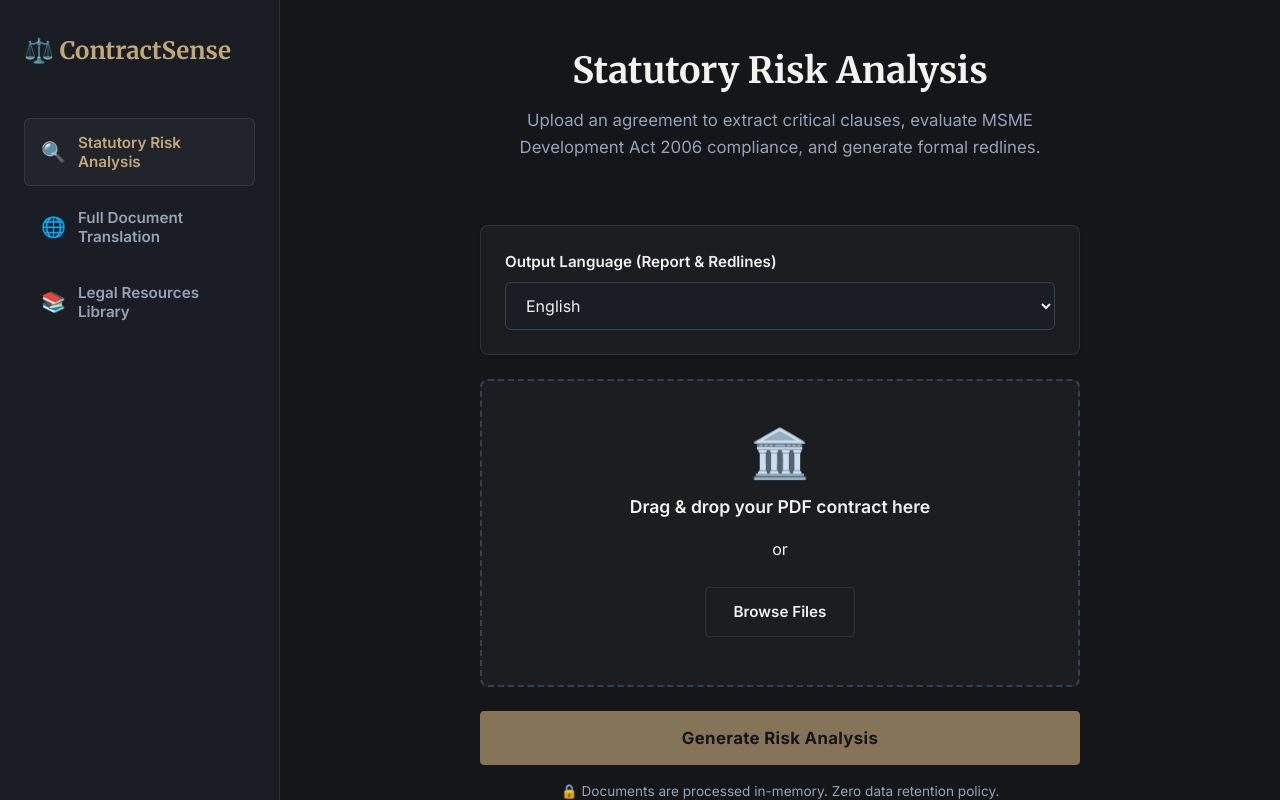
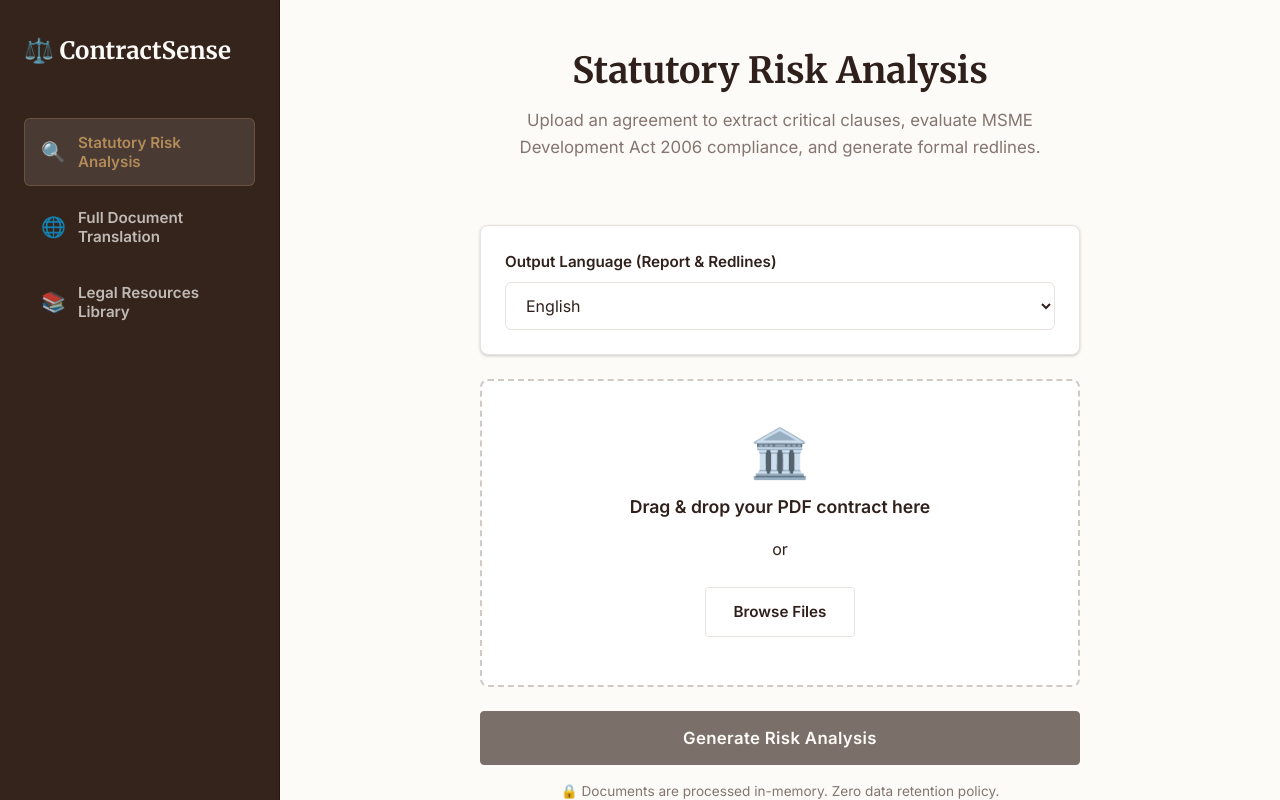
Before and after one commit to JohnValmont/ContractSense, a Next.js app in the folder frontend/: page /dashboard in a window 1280 px wide. Shown: the top 800 px of the page. Built offline with nearby package versions, Linux system fonts and the light colour scheme.

Commit message:
style: apply Mocha and Cream premium light theme based on login reference

```diff
--- a/frontend/src/app/components/LegalResources.module.css
+++ b/frontend/src/app/components/LegalResources.module.css
@@ -80,7 +80,7 @@
 .item {
   margin-bottom: 2rem;
   padding-bottom: 1.5rem;
-  border-bottom: 1px solid rgba(255, 255, 255, 0.05);
+  border-bottom: 1px solid var(--glass-border);
 }
 
 .item:last-child {
@@ -121,7 +121,7 @@
 }
 
 .templateCard {
-  background: rgba(255, 255, 255, 0.02);
+  background: #FCFBF8;
   border: 1px solid var(--glass-border);
   padding: 1.5rem;
   border-radius: 6px;
--- a/frontend/src/app/components/Navbar.module.css
+++ b/frontend/src/app/components/Navbar.module.css
@@ -5,7 +5,7 @@
   width: 100%;
   padding: 0 2rem;
   border-bottom: 1px solid var(--glass-border);
-  background: rgba(20, 22, 26, 0.85); /* Midnight Slate */
+  background: rgba(252, 251, 248, 0.85);
   backdrop-filter: blur(12px);
   -webkit-backdrop-filter: blur(12px);
 }
@@ -22,11 +22,11 @@
 .logo {
   font-family: var(--font-serif), serif;
   font-size: 1.5rem;
+  color: var(--text-primary);
   font-weight: 700;
   display: flex;
   align-items: center;
   gap: 0.5rem;
-  color: var(--gold-color);
   transition: opacity 0.2s;
 }
 
@@ -45,7 +45,7 @@
 .link {
   font-size: 0.95rem;
   font-weight: 600;
-  color: #fbfbf9;
+  color: var(--text-primary);
   transition: color 0.2s;
   font-family: var(--font-inter), sans-serif;
 }
--- a/frontend/src/app/dashboard/page.module.css
+++ b/frontend/src/app/dashboard/page.module.css
@@ -7,8 +7,8 @@
 
 /* ── Sidebar ── */
 .sidebar {
-  background-color: #1A1D24;
-  border-right: 1px solid var(--glass-border);
+  background-color: var(--accent-color);
+  border-right: 1px solid var(--accent-hover);
   padding: 2rem 1.5rem;
   display: flex;
   flex-direction: column;
@@ -17,7 +17,7 @@
 .logo {
   font-family: var(--font-serif), serif;
   font-size: 1.5rem;
-  color: var(--gold-color);
+  color: #FCFBF8;
   font-weight: 700;
   margin-bottom: 3rem;
   display: flex;
@@ -37,7 +37,7 @@
   gap: 0.75rem;
   padding: 0.85rem 1rem;
   border-radius: 6px;
-  color: var(--text-muted);
+  color: rgba(252, 251, 248, 0.7);
   font-weight: 600;
   font-size: 0.95rem;
   cursor: pointer;
@@ -49,14 +49,14 @@
 }
 
 .navItem:hover {
-  background-color: var(--glass-bg);
-  color: var(--text-primary);
+  background-color: rgba(252, 251, 248, 0.05);
+  color: #FCFBF8;
 }
 
 .navItem.active {
-  background-color: var(--glass-bg);
+  background-color: rgba(252, 251, 248, 0.1);
   color: var(--gold-color);
-  border-color: var(--glass-border);
+  border-color: rgba(179, 139, 89, 0.3);
 }
 
 .navIcon {
@@ -123,8 +123,8 @@
   width: 100%;
   padding: 0.75rem 1rem;
   border-radius: 6px;
-  border: 1px solid #334155;
-  background-color: #1A1D24;
+  border: 1px solid #E8E3DF;
+  background-color: #FFFFFF;
   color: var(--text-primary);
   font-family: var(--font-inter), sans-serif;
   font-size: 1rem;
@@ -146,14 +146,14 @@
   gap: 1rem;
   cursor: default;
   transition: all 0.25s ease;
-  border: 2px dashed #334155;
+  border: 2px dashed #D0C9C4;
   background: var(--glass-bg);
   border-radius: 8px;
 }
 
 .dropZone.dragging {
   border-color: var(--gold-color);
-  background: rgba(194, 168, 120, 0.05);
+  background: rgba(179, 139, 89, 0.1);
 }
 
 .uploadIcon {
@@ -169,9 +169,9 @@
 
 .fileName {
   font-size: 0.95rem;
-  color: var(--gold-color);
+  color: var(--accent-color);
   font-weight: 600;
-  background: rgba(194, 168, 120, 0.1);
+  background: rgba(179, 139, 89, 0.1);
   padding: 0.5rem 1.25rem;
   border-radius: 6px;
   border: 1px solid var(--glass-border);
--- a/frontend/src/app/globals.css
+++ b/frontend/src/app/globals.css
@@ -2,20 +2,23 @@
   --bg-color: #14161A;
   --text-color: #F3F2EE;
 
-  /* Midnight & Brushed Bronze Theme */
-  --accent-color: #C2A878; /* Brushed Bronze / Gold */
-  --accent-hover: #A68D5D;
-  --gold-color: #C2A878;
-  --gold-hover: #A68D5D;
-  --bg-color: #14161A; /* Midnight Slate */
-  --text-primary: #F3F2EE; /* Pearl White */
-  --text-muted: #94A3B8;
+  /* Mocha & Cream Theme */
+  --bg-color: #FCFBF8; /* Cream/Off-white */
+  --text-color: #2F201B; /* Dark Espresso */
 
-  --danger-color: #ef4444;
-  --warning-color: #f59e0b;
-  --success-color: #10b981;
-  --glass-bg: rgba(255, 255, 255, 0.03);
-  --glass-border: rgba(194, 168, 120, 0.15);
+  --accent-color: #35241C; /* Coffee Brown */
+  --accent-hover: #241610;
+  --gold-color: #B38B59; /* Muted Bronze */
+  --gold-hover: #967246;
+
+  --text-primary: #2F201B; /* Dark Espresso */
+  --text-muted: #85756E; /* Muted brown */
+
+  --danger-color: #dc2626;
+  --warning-color: #d97706;
+  --success-color: #16a34a;
+  --glass-bg: #FFFFFF;
+  --glass-border: #E8E3DF; /* Soft beige border */
 
   --font-inter: 'Inter', sans-serif;
   --font-serif: 'Merriweather', serif;
@@ -33,7 +36,7 @@ html {
 
 body {
   background-color: var(--bg-color);
-  color: var(--text-color);
+  color: var(--text-primary);
   font-family: var(--font-inter), sans-serif;
   line-height: 1.6;
   overflow-x: hidden;
@@ -53,18 +56,18 @@ a { color: inherit; text-decoration: none; }
   background: var(--glass-bg);
   border: 1px solid var(--glass-border);
   border-radius: 8px;
-  box-shadow: 0 4px 6px -1px rgba(0, 0, 0, 0.5), 0 2px 4px -2px rgba(0, 0, 0, 0.5);
+  box-shadow: 0 4px 6px -1px rgba(0, 0, 0, 0.05), 0 2px 4px -2px rgba(0, 0, 0, 0.05);
 }
 
 /* ── Buttons ────────────────────────────── */
 .btn-primary {
   display: inline-block;
   background: var(--accent-color);
-  color: #14161A;
+  color: #FCFBF8;
   padding: 0.75rem 1.75rem;
   border-radius: 4px;
-  border: 1px solid var(--gold-color);
-  font-weight: 700;
+  border: 1px solid var(--accent-color);
+  font-weight: 600;
   font-size: 0.95rem;
   font-family: var(--font-inter), sans-serif;
   cursor: pointer;
@@ -75,9 +78,9 @@ a { color: inherit; text-decoration: none; }
 }
 
 .btn-primary:hover {
-  background: var(--gold-hover);
-  border-color: var(--gold-hover);
-  box-shadow: 0 4px 12px rgba(194, 168, 120, 0.2);
+  background: var(--accent-hover);
+  border-color: var(--accent-hover);
+  box-shadow: 0 4px 12px rgba(53, 36, 28, 0.2);
 }
 
 .btn-primary:active {
@@ -101,8 +104,8 @@ a { color: inherit; text-decoration: none; }
 }
 
 .btn-secondary:hover {
-  background: var(--glass-bg);
-  border-color: var(--accent-color);
+  background: #F4F1ED;
+  border-color: var(--text-muted);
 }
 
 /* ── Entrance animations ────────────────── */
@@ -118,6 +121,6 @@ a { color: inherit; text-decoration: none; }
 
 /* ── Scrollbar ──────────────────────────── */
 ::-webkit-scrollbar       { width: 8px; }
-::-webkit-scrollbar-track { background: #14161A; }
-::-webkit-scrollbar-thumb { background: #334155; border-radius: 4px; }
-::-webkit-scrollbar-thumb:hover { background: #475569; }
+::-webkit-scrollbar-track { background: #FCFBF8; }
+::-webkit-scrollbar-thumb { background: #D0C9C4; border-radius: 4px; }
+::-webkit-scrollbar-thumb:hover { background: #B4ACA5; }
```
